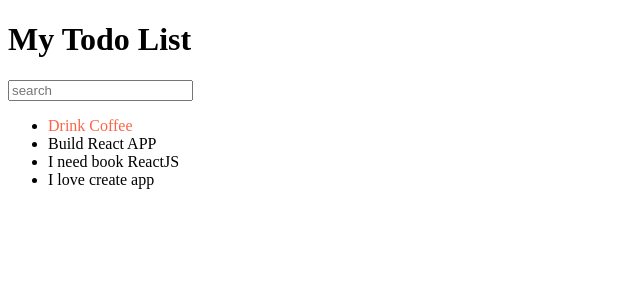
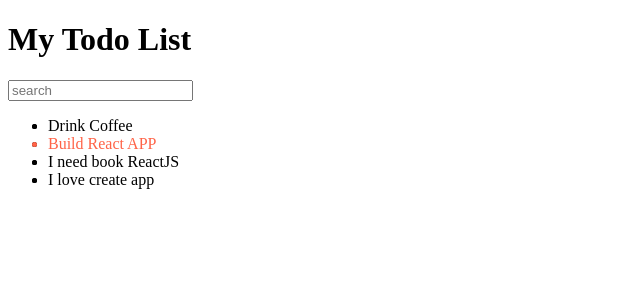
Before and after one commit to kipishinsky/react-redux-todolist-boostrap, a React (Create React App) app: page / in a window 1280 px wide. Shown: the top 300 px of the page, without its empty margins (0-640 px from the left). Built offline with nearby package versions, Linux system fonts and the light colour scheme.

Commit message:
add array as props of components

```diff
--- a/src/App.js
+++ b/src/App.js
@@ -3,12 +3,20 @@ import {SearchPanel} from "./components/search-panel/SearchPanel";
 import {Todolist} from "./components/todolist-item/TodoList";
 import React from "react";
 
-export const App = () => {
+export const App = (props) => {
+
+	const todoData = [
+		{label: 'Drink Coffee', important: false},
+		{label: 'Build React APP', important: true},
+		{label: 'I need book ReactJS', important: false},
+		{label: 'I love create app', important: false}
+	];
+
 	return (
 		<div className="APP">
 			<AppHeader/>
 			<SearchPanel/>
-			<Todolist/>
+			<Todolist todoData={todoData}/>
 		</div>
 	)
 }
--- a/src/components/todolist-item/TodoList.js
+++ b/src/components/todolist-item/TodoList.js
@@ -2,15 +2,13 @@ import React from "react";
 import {TodoListItem} from "./TodoListItem"
 
 export const Todolist = (props) => {
+
+	const todoListItem = props.todoData.map (td => {
+		return <li><TodoListItem {...td}/></li>
+	})
 	return (
 		<ul>
-			<li><TodoListItem
-				label={"Drink Coffee"}
-				important={true}
-			/></li>
-			<li><TodoListItem label={'Build React APP'}/></li>
-			<li><TodoListItem label={'I need book ReactJS'}/></li>
-			<li><TodoListItem label={'I love create app'}/></li>
+			{todoListItem}
 		</ul>
 	)
 }
--- a/src/components/todolist-item/TodoListItem.js
+++ b/src/components/todolist-item/TodoListItem.js
@@ -1,10 +1,10 @@
 import React from "react";
 
-export const TodoListItem = ({label, important = false}) => {
-
+export const TodoListItem = (props) => {
 	const style = {
-		color: important ? 'tomato' : 'black'
+		color: props.important ? 'tomato' : 'black'
 	}
-
-	return <span style={style}>{label}</span>
+	return (
+		<li style={style}>{props.label}</li>
+	)
 }
```
